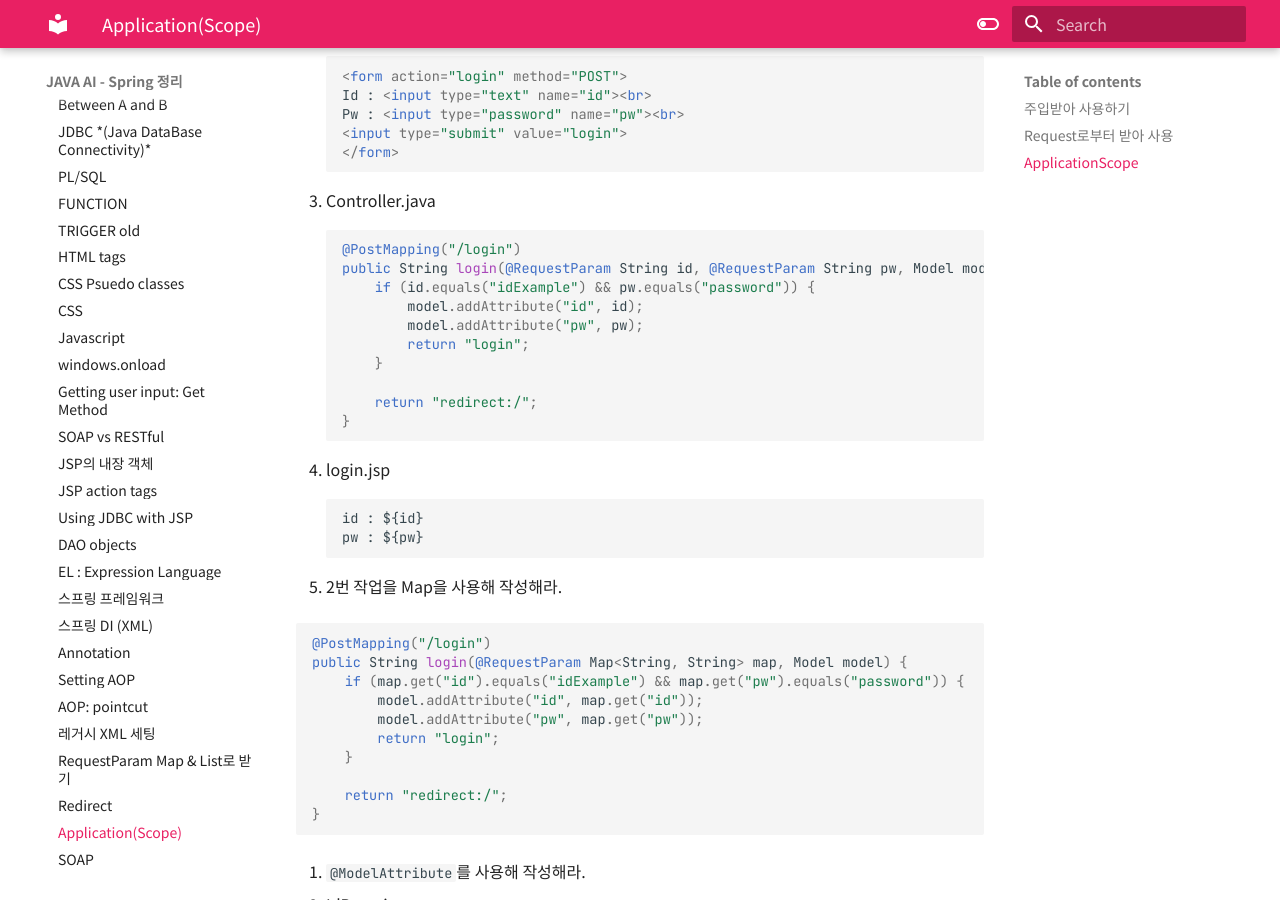
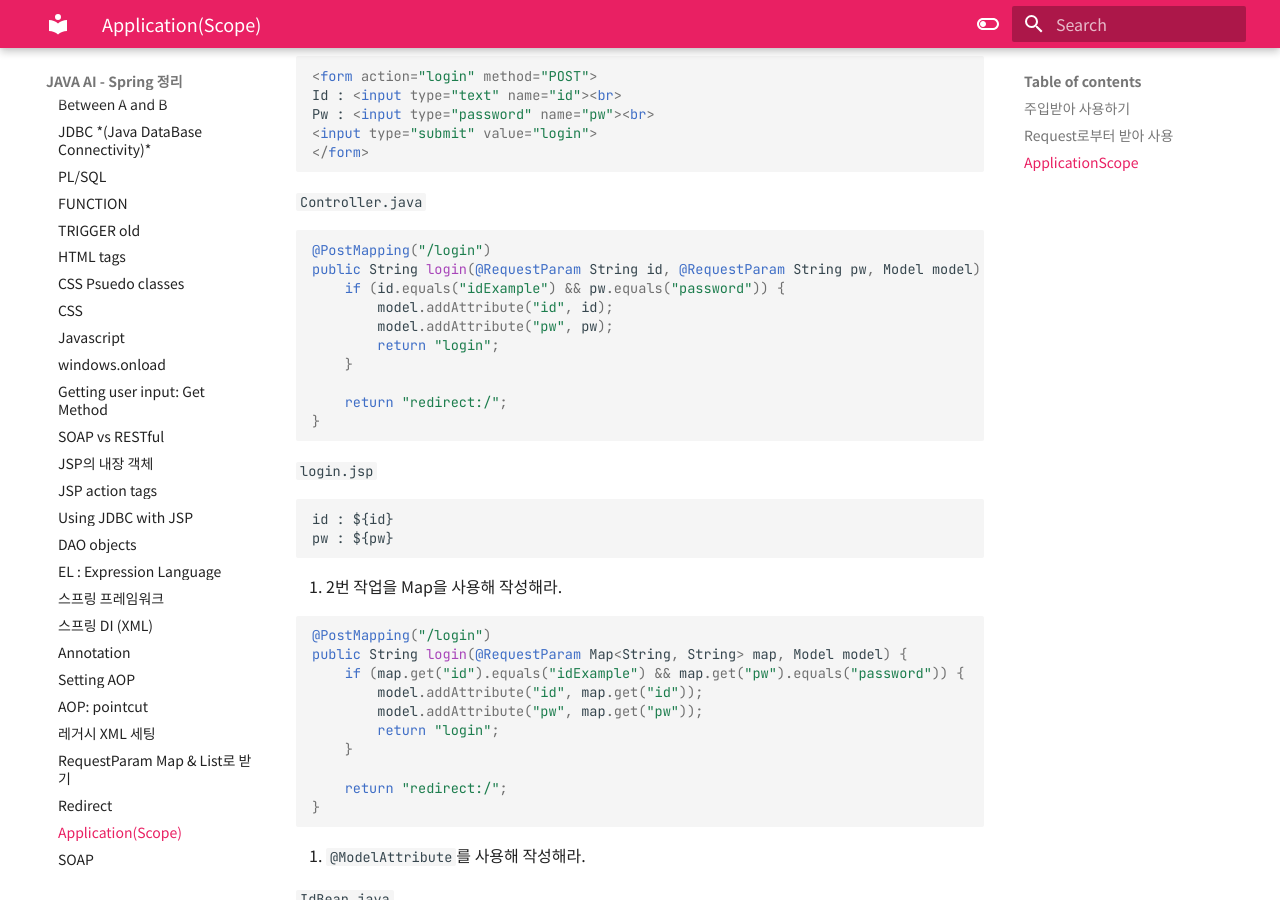
Before and after one commit to singateco/github-learning-publish, an MkDocs documentation site: the page built from docs/Lecture/2023-02-08 Lecture.md, in a window 1280 px wide and 900 px high, scrolled down 4085 px. Built offline with MkDocs 1.6.1 and Material for MkDocs 9.7.7, drawn with Linux system fonts in a browser that asks for light colours.

Commit message:
vault backup: 2023-02-08 18:06:52

````diff
--- a/docs/Lecture/2023-02-08 Lecture.md
+++ b/docs/Lecture/2023-02-08 Lecture.md
@@ -192,7 +192,7 @@ public ModelAndView main1() {
 
 2. 아이디, 비밀번호 창을 만들어 로그인하면 입력한 값이 출력되도록 작성해라.
 
-- index.jsp
+`index.jsp`
 ```html
 <form action="login" method="POST">
 Id : <input type="text" name="id"><br>
@@ -201,7 +201,7 @@ Pw : <input type="password" name="pw"><br>
 </form>
 ```
 
-- Controller.java
+`Controller.java`
 ```java
 @PostMapping("/login")
 public String login(@RequestParam String id, @RequestParam String pw, Model model) {
@@ -215,7 +215,7 @@ public String login(@RequestParam String id, @RequestParam String pw, Model mode
 }
 ```
 
-- login.jsp
+`login.jsp`
 ```jsp
 id : ${id}
 pw : ${pw}
@@ -238,7 +238,7 @@ public String login(@RequestParam Map<String, String> map, Model model) {
 
 4. `@ModelAttribute`를 사용해 작성해라.
 
-- IdBean.java
+`IdBean.java`
 ```java
 package com.kho.beans;
 
@@ -264,7 +264,7 @@ public class IdBean {
 }
 ```
 
-- RootAppContext.java
+`RootAppContext.java`
 ```java
 @Configuration
 @ComponentScan("com.kho.beans")
@@ -273,7 +273,7 @@ public class RootAppContext {
 }
 ```
 
-Controller.java
+`Controller.java`
 ```java
 @PostMapping("/login")
 public String login(@ModelAttribute IdBean idbean, Model model) {
````
